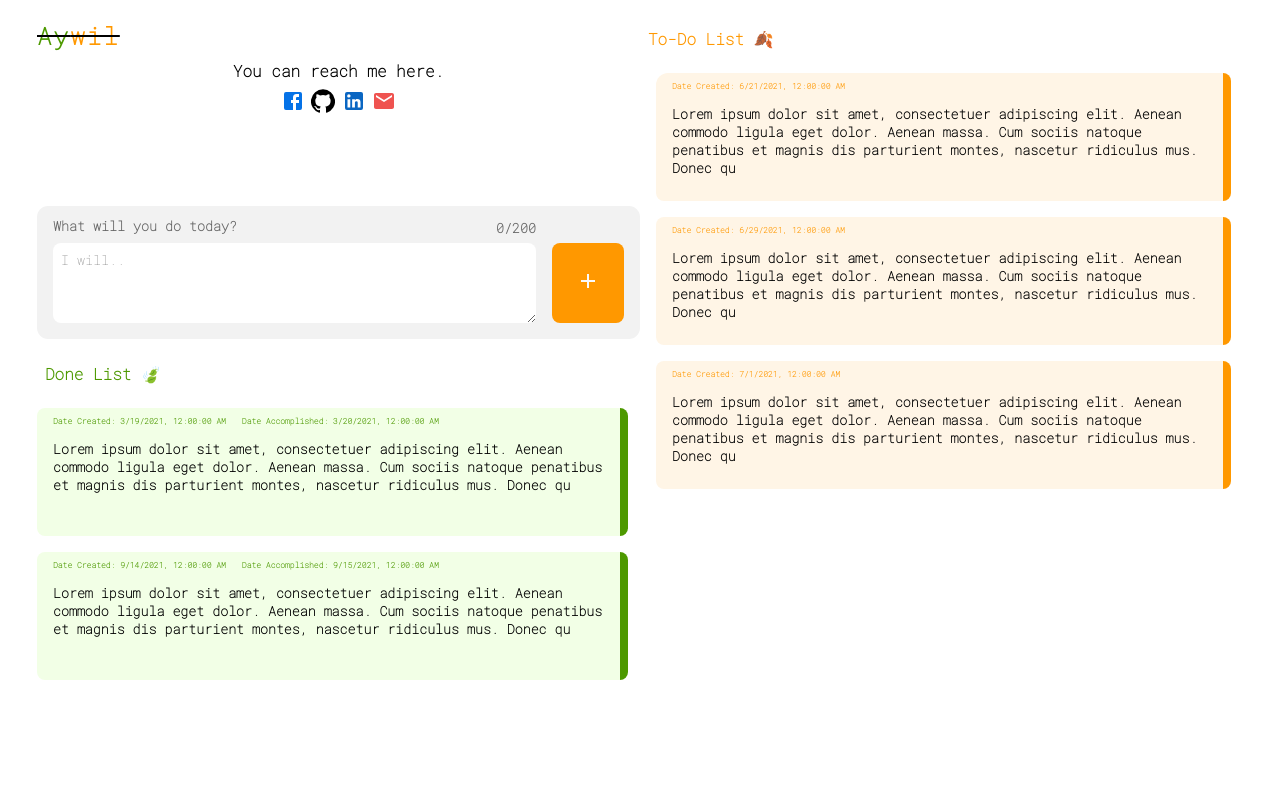
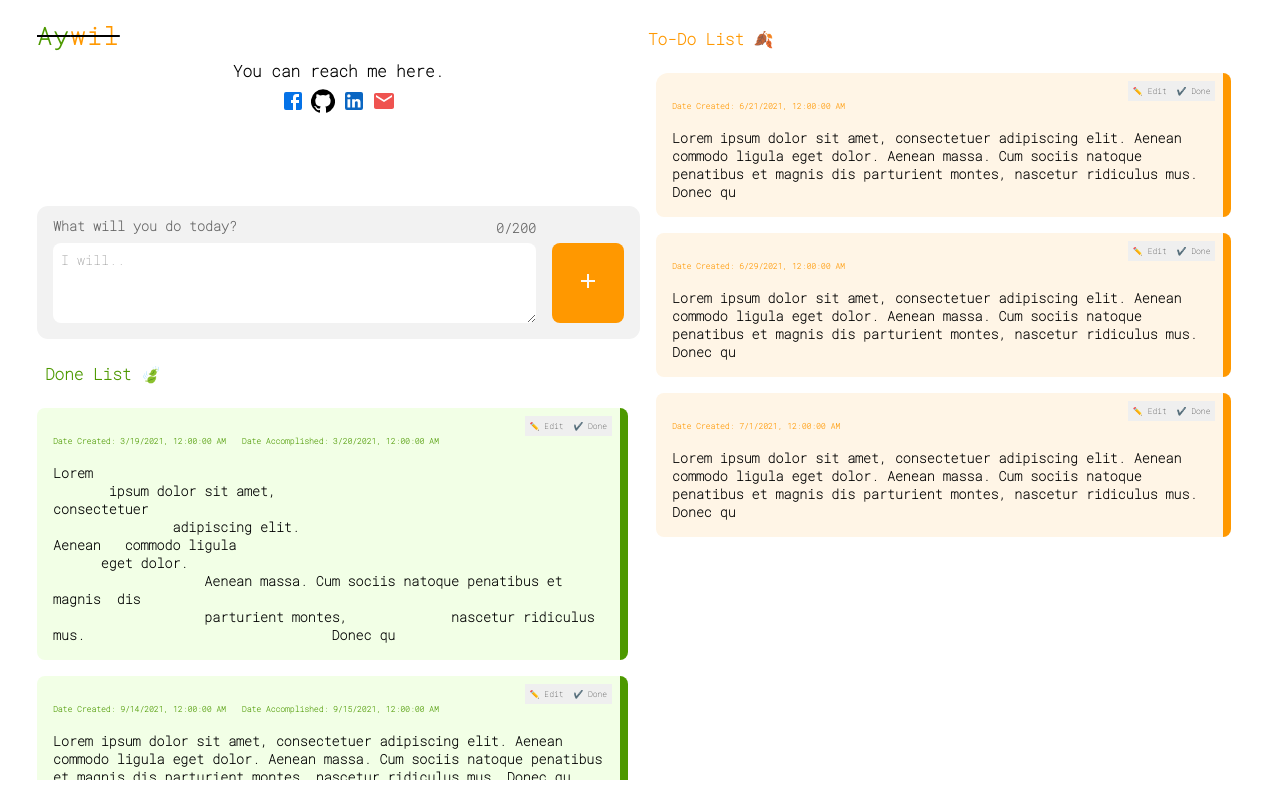
Before and after one commit to markdavepanado/aywil, a React (Create React App) app: page / in a window 1280 px wide. Built offline with nearby package versions, Linux system fonts and the light colour scheme.

Commit message:
💄 todo action ui

```diff
--- a/src/components/Todo.js
+++ b/src/components/Todo.js
@@ -1,10 +1,16 @@
 import React from "react";
+import DoneIcon from "@material-ui/icons/Done";
 
 import "../styles/Todo.css";
 
 const Todo = ({ text, dateCreated, dateAccomplished, isDone }) => {
   return (
     <div className={`todo ${isDone ? "todo--done" : ""}`}>
+      <div className='todo__todo-date-container'>
+        <div className='todo__action'>
+          <button className='todo__button todo__button--edit'>✏️ Edit</button>
+          <button className='todo__button todo__button--done'>✔️ Done</button>
+        </div>
         <div className='todo__date-container'>
           <small className='todo__date'>
             Date Created: {new Date(dateCreated).toLocaleString()}
@@ -17,6 +23,7 @@ const Todo = ({ text, dateCreated, dateAccomplished, isDone }) => {
             ""
           )}
         </div>
+      </div>
       <h5 className='todo__h5'>{text}</h5>
     </div>
   );
--- a/src/styles/Todo.css
+++ b/src/styles/Todo.css
@@ -18,12 +18,19 @@
   border-right: 0.5rem solid var(--done-primary-color);
 }
 
-.todo__date-container {
+.todo__todo-date-container {
   position: absolute;
   top: 0;
   left: 0;
   display: flex;
+  flex-direction: column;
+  width: 100%;
   padding: 0.5rem;
+}
+
+.todo__date-container {
+  display: flex;
+  flex-wrap: wrap;
 }
 
 .todo__date {
@@ -38,8 +45,20 @@
 }
 
 .todo__h5 {
-  margin-top: 1rem;
+  margin-top: 2.5rem;
   white-space: pre-wrap;
 }
 
+.todo__action {
+  display: flex;
+  justify-content: flex-end;
+}
+
+.todo__button {
+  border: none;
+  padding: 0.3rem;
+  font-size: 0.5em;
+  cursor: pointer;
+}
+
 /* () , < ! @ # $ % ^ & * 0 1 2 3 4 5 6 7 8 9 */
```
Also changed, not shown: src/context/TodoState.js (+6 -2 lines). Lines whose indentation alone changed are shown as unchanged.
